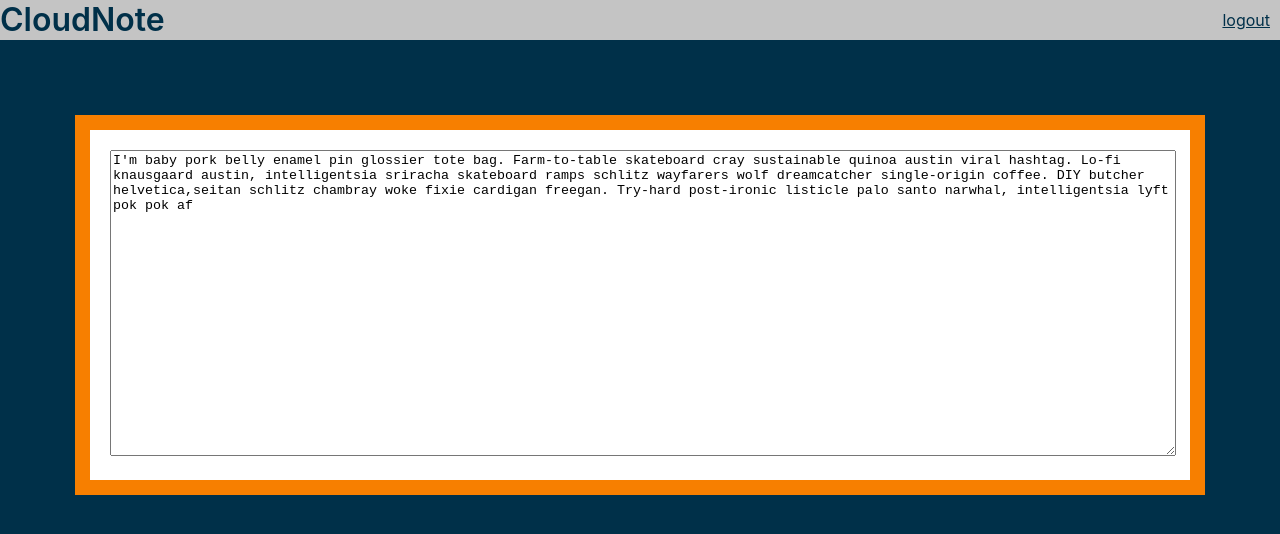
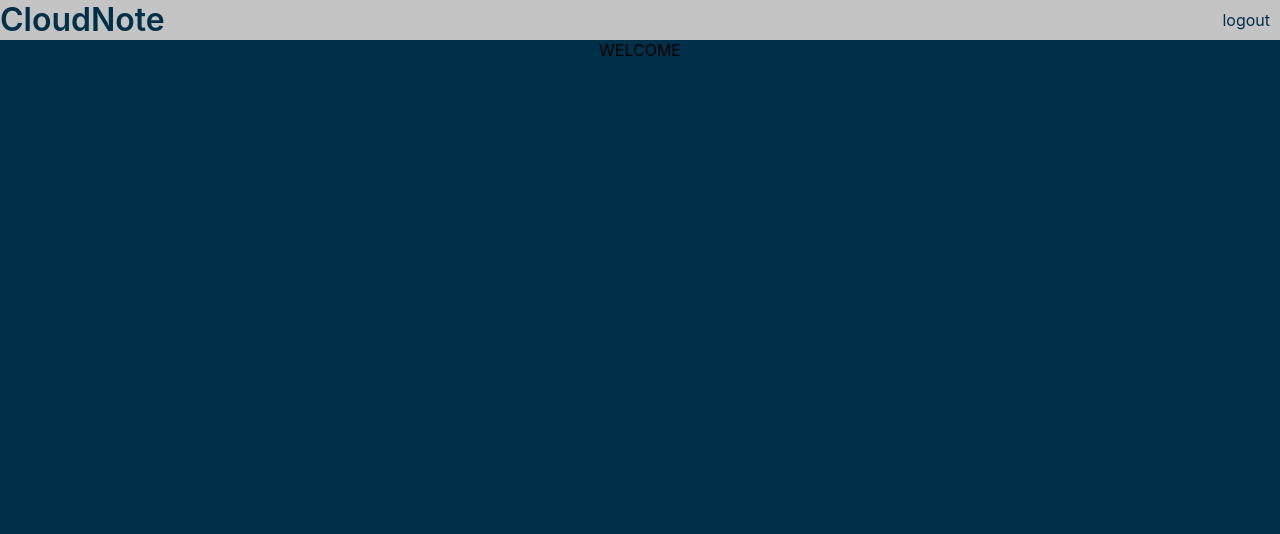
Before and after one commit to N8ers/cloud-note, a React (Create React App) app: page /welcome in a window 1280 px wide. Shown: the top 534 px of the page. Built offline with nearby package versions, Linux system fonts and the light colour scheme.

Commit message:
setup react-router + welcome route

```diff
--- a/package.json
+++ b/package.json
@@ -8,6 +8,7 @@
     "@testing-library/user-event": "^12.8.3",
     "react": "^17.0.2",
     "react-dom": "^17.0.2",
+    "react-router-dom": "^5.3.0",
     "react-scripts": "4.0.3",
     "web-vitals": "^1.1.2"
   },
--- a/src/App.css
+++ b/src/App.css
@@ -36,3 +36,16 @@
   font-size: 16px;
   margin: 10px;
 }
+
+.link {
+  text-decoration: none;
+  color: inherit;
+}
+
+.link:focus,
+.link:hover,
+.link:visited,
+.link:link,
+.link:active {
+  text-decoration: none;
+}
--- a/src/App.js
+++ b/src/App.js
@@ -1,15 +1,34 @@
+import { BrowserRouter as Router, Switch, Route, Link } from "react-router-dom";
+
 import "./App.css";
+
 import NotePad from "./components/NotePad.js";
+import Welcome from "./components/Welcome.js";
 
 function App() {
   return (
-    <div className="App">
-      <header className="App-header">
-        <span className="title">CloudNote</span>
-        <span className="logout-link">logout</span>
-      </header>
-      <NotePad />
-    </div>
+    <Router>
+      <div className="App">
+        <nav className="App-header">
+          <Link className="title link" to="/">
+            <span>CloudNote</span>
+          </Link>
+          <Link className="link logout-link" to="/welcome">
+            <span>logout</span>
+          </Link>
+        </nav>
+
+        <Switch>
+          <Route path="/welcome">
+            <Welcome />
+          </Route>
+
+          <Route path="/">
+            <NotePad />
+          </Route>
+        </Switch>
+      </div>
+    </Router>
   );
 }
 
--- /dev/null
+++ b/src/components/Welcome.js
@@ -0,0 +1,14 @@
+import React from "react";
+
+class Welcome extends React.Component {
+  constructor(props) {
+    super(props);
+    this.state = {};
+  }
+
+  render() {
+    return <div>WELCOME</div>;
+  }
+}
+
+export default Welcome;
```
Also changed, not shown: 1 other file (tests, documents, lock files or other folders).
